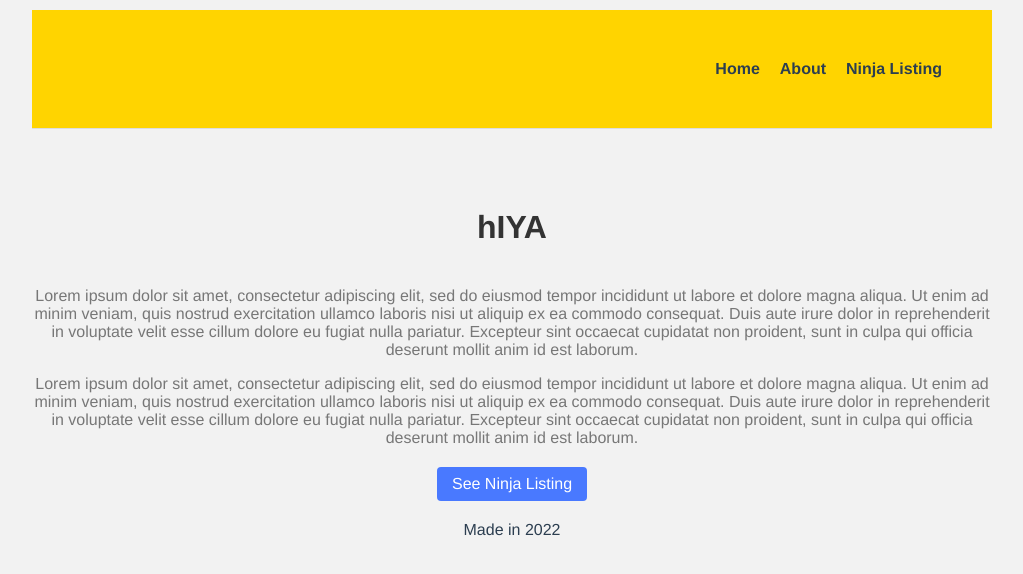
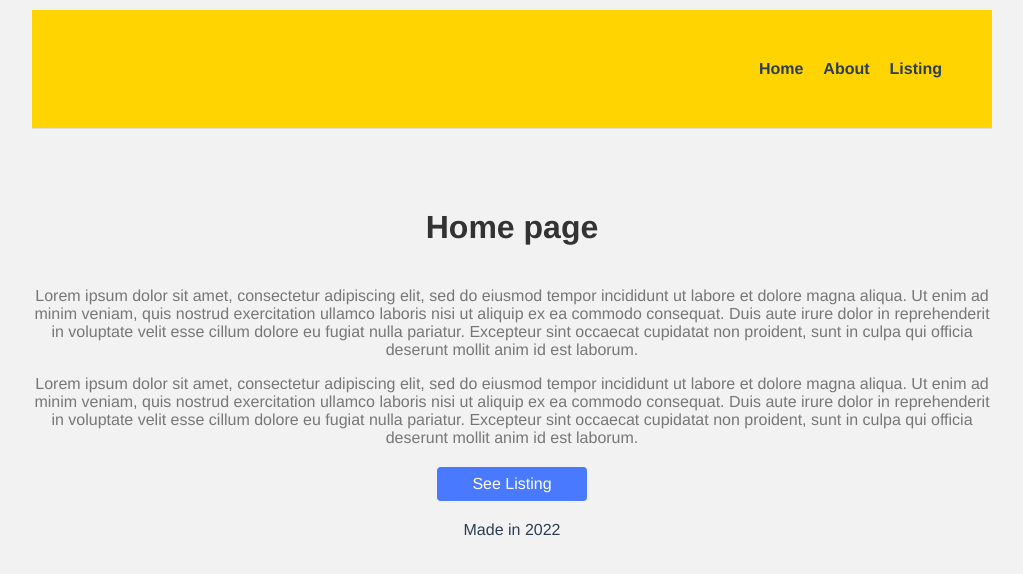
Before and after one commit to iambexnewton/next.js-practice, a Next.js app: page / in a window 1280 px wide. Shown: the top 574 px of the page, without its empty margins (128-1151 px from the left). Built offline with nearby package versions, Linux system fonts and the light colour scheme.

Commit message:
changes to files names

```diff
--- a/comps/Navbar.js
+++ b/comps/Navbar.js
@@ -6,7 +6,7 @@ const Navbar = () => {
     <nav>
       <div className="logo">
         {/* <Image src="/logo.png" alt="" width={110} height={100} /> */}
-        {/* <h1>Ninja List</h1> */}
+
       </div>
       <Link href="/">
         <a>Home</a>
@@ -14,8 +14,8 @@ const Navbar = () => {
       <Link href="/about">
         <a>About</a>
       </Link>
-      <Link href="ninjas">
-        <a>Ninja Listing</a>
+      <Link href="listing">
+        <a>Listing</a>
       </Link>
     </nav>
   );
--- a/package.json
+++ b/package.json
@@ -9,7 +9,7 @@
     "lint": "next lint"
   },
   "dependencies": {
-    "next": "12.2.5",
+    "next": "^12.3.0",
     "react": "18.2.0",
     "react-dom": "18.2.0"
   },
--- a/pages/index.js
+++ b/pages/index.js
@@ -7,10 +7,10 @@ export default function Home() {
   return (
     <>
       <Head>
-        <title>Ninja List | Home</title>
+        <title> People ^ Home</title>
         <meta name="keywords" content="ninjas" />
       </Head>
-      <h1 className={styles.title}>hIYA</h1>
+      <h1 className={styles.title}>Home page</h1>
 
       <div>
         <p className={styles.text}>
@@ -32,8 +32,8 @@ export default function Home() {
           culpa qui officia deserunt mollit anim id est laborum.
         </p>
 
-        <Link href="/ninjas">
-          <a className={styles.btn}>See Ninja Listing</a>
+        <Link href="/listing">
+          <a className={styles.btn}>See Listing</a>
         </Link>
       </div>
     </>
```
Also changed, not shown: pages/listing/index.js (renamed from pages/ninjas/index.js, +7 -7 lines), pages/listing/[id].js (renamed from pages/ninjas/[id].js), pages/listing/test.js (renamed from pages/ninjas/test.js), 1 other file (tests, documents, lock files or other folders).
